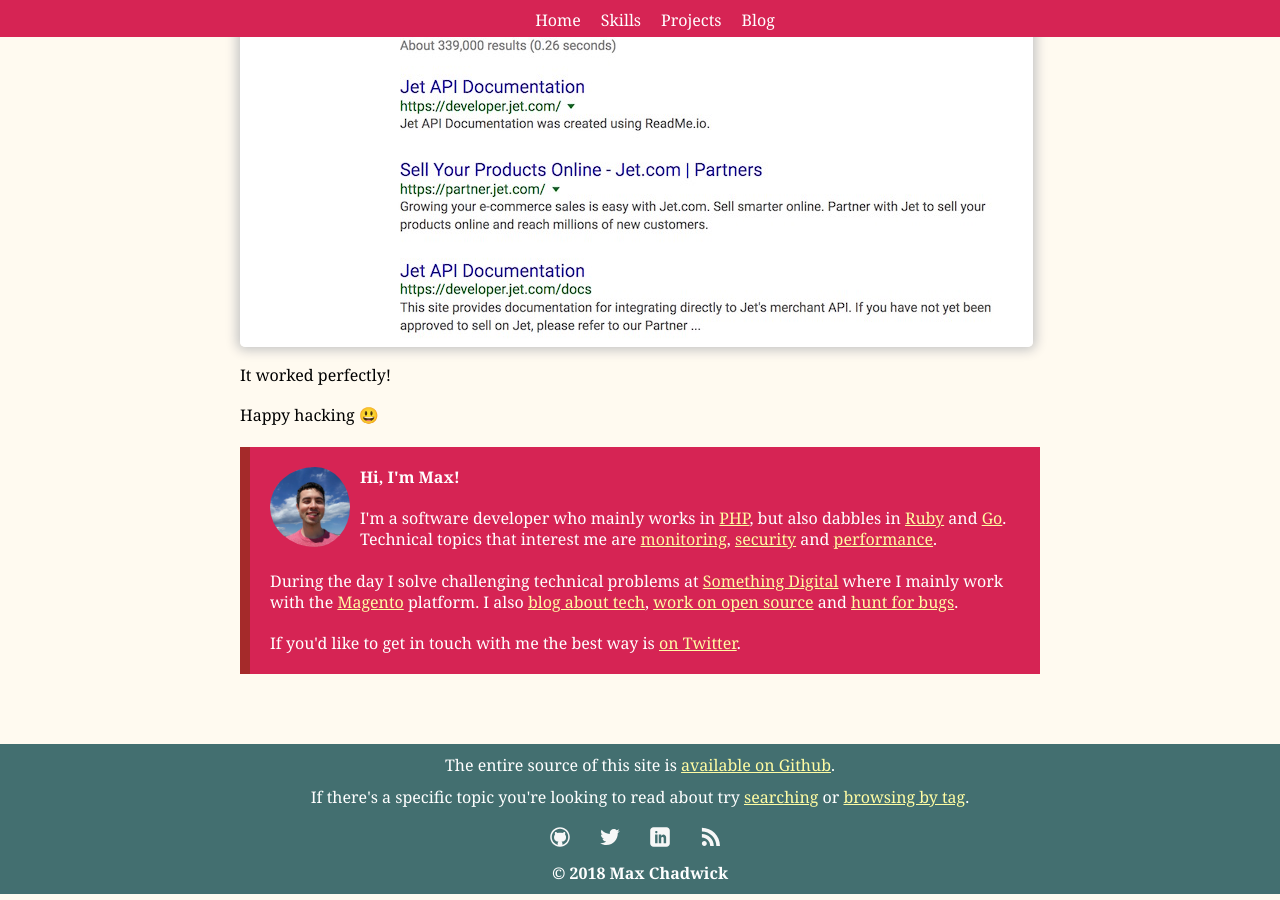
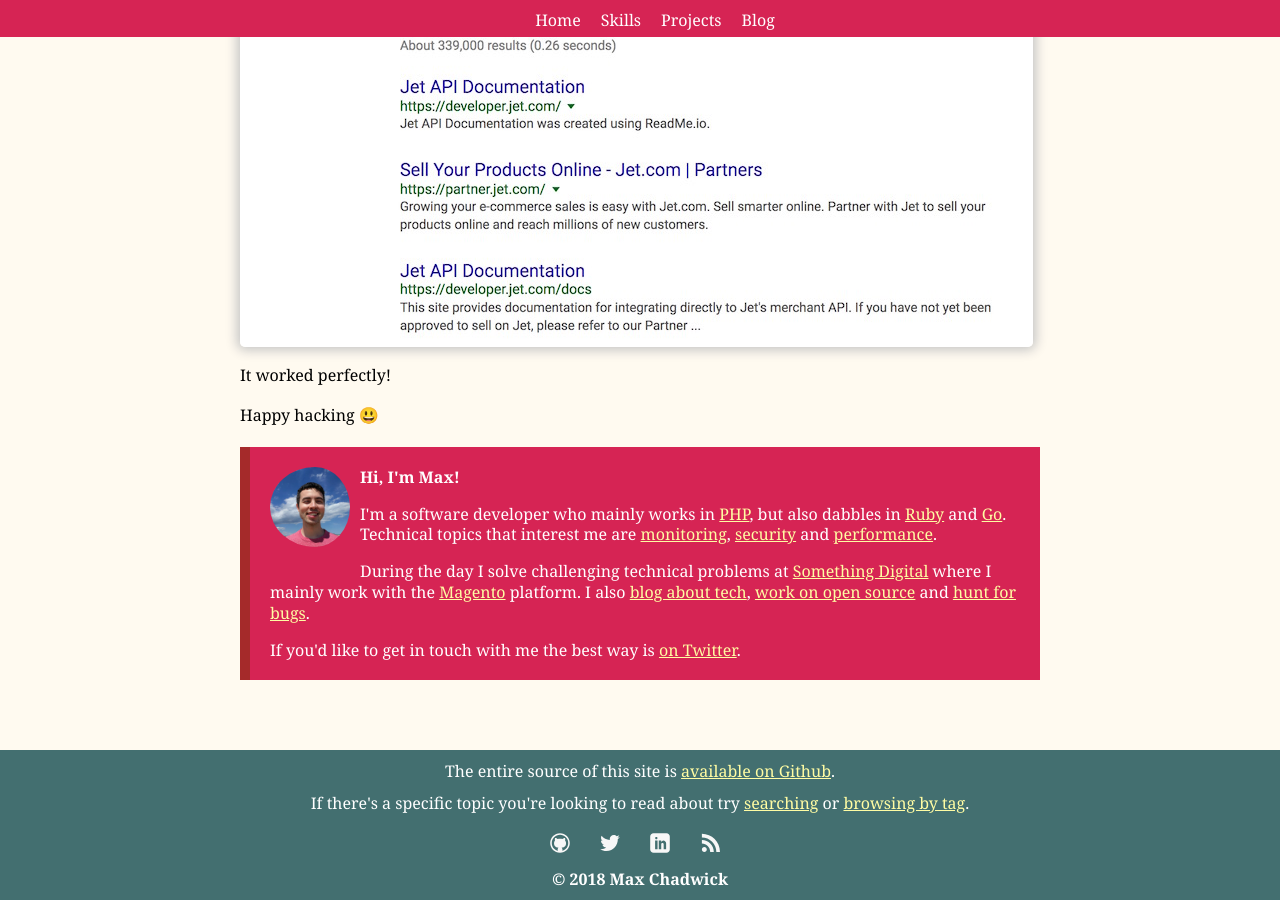
Before and after one commit to mpchadwick/mpchadwick.github.io, a Jekyll site: the page built from _posts/2017-08-30-google-subdomain-discovery-for-sites-using-naked-domain.md, in a window 1280 px wide and 900 px high, scrolled down 1376 px. Built offline with Jekyll 4.4.1, drawn with Linux system fonts in a browser that asks for light colours; emoji names are drawn with the system emoji font; comment, search, counter and statistics services are not loaded.

Commit message:
DRY up bio

```diff
--- a/_includes/bio.html
+++ b/_includes/bio.html
@@ -1,9 +1,14 @@
-<div class="tout">
-    <p>
-        <img class="tout__avatar" src="/img/me.jpg" alt="Max Chadwick"><strong>Hi, I'm Max!</strong><br><br>
-        I'm a software developer who mainly works in <a href="{{ site.baseurl }}/tags/#php">PHP</a>, but also dabbles in <a href="{{ site.baseurl }}/tags/#ruby">Ruby</a> and <a href="{{ site.baseurl }}/tags/#go">Go</a>. Technical topics that interest me are <a href="{{ site.baseurl }}/tags/#monitoring">monitoring</a>, <a href="{{ site.baseurl }}/tags/#security">security</a> and <a href="{{ site.baseurl }}/tags/#performance">performance</a>.<br><br>
-        During the day I solve challenging technical problems at <a href="https://www.somethingdigital.com/">Something Digital</a> where I mainly work with the <a href="{{ site.baseurl }}/tags/#magento">Magento</a> platform. I also <a href="{{ site.baseurl }}/blog">blog about tech</a>, <a href="https://github.com/mpchadwick">work on open source</a> and <a href="https://bugcrowd.com/mpchadwick">hunt for bugs</a>.<br><br>
-        If you'd like to get in touch with me the best way is <a href="https://twitter.com/maxpchadwick">on Twitter</a>.
-    </p>
-
-</div>
+{% if include.is_home %}
+	<h2 class="home-featured-content-section__header">
+{% else %}
+	<p><img class="tout__avatar" src="/img/me.jpg" alt="Max Chadwick"><strong>
+{%endif%}
+	Hi, I'm Max!
+{% if include.is_home %}
+	</h2>
+{% else %}
+	</strong></p>
+{%endif%}
+<p>I'm a software developer who mainly works in <a href="{{ site.baseurl }}/tags/#php">PHP</a>, but also dabbles in <a href="{{ site.baseurl }}/tags/#ruby">Ruby</a> and <a href="{{ site.baseurl }}/tags/#go">Go</a>. Technical topics that interest me are <a href="{{ site.baseurl }}/tags/#monitoring">monitoring</a>, <a href="{{ site.baseurl }}/tags/#security">security</a> and <a href="{{ site.baseurl }}/tags/#performance">performance</a>.</p>
+<p>During the day I solve challenging technical problems at <a href="https://www.somethingdigital.com/">Something Digital</a> where I mainly work with the <a href="{{ site.baseurl }}/tags/#magento">Magento</a> platform. I also <a href="{{ site.baseurl }}/blog">blog about tech</a>, <a href="https://github.com/mpchadwick">work on open source</a> and <a href="https://bugcrowd.com/mpchadwick">hunt for bugs</a>.</p>
+<p>If you'd like to get in touch with me the best way is <a href="https://twitter.com/maxpchadwick">on Twitter</a>.</p>
--- a/_layouts/blog-single.html
+++ b/_layouts/blog-single.html
@@ -21,7 +21,9 @@ layout: page
 </div>
 {% endif %}
 {{ content }}
+<div class="tout">
 {% include bio.html %}
+</div>
 <div id="disqus_thread"></div>
 <script>
 /**
--- a/index.html
+++ b/index.html
@@ -15,10 +15,7 @@ include-social: true
         </ul>
     </div>
     <div class="home-featured-content-section">
-        <h2 class="home-featured-content-section__header">Hi, I'm Max!</h2>
-        <p>I'm a software developer who mainly works in <a href="{{ site.baseurl }}/tags/#php">PHP</a>, but also dabbles in <a href="{{ site.baseurl }}/tags/#ruby">Ruby</a> and <a href="{{ site.baseurl }}/tags/#go">Go</a>. Technical topics that interest me are <a href="{{ site.baseurl }}/tags/#monitoring">monitoring</a>, <a href="{{ site.baseurl }}/tags/#security">security</a> and <a href="{{ site.baseurl }}/tags/#performance">performance</a>.</p>
-        <p>During the day I solve challenging technical problems at <a href="https://www.somethingdigital.com/">Something Digital</a> where I mainly work with the <a href="{{ site.baseurl }}/tags/#magento">Magento</a> platform. I also <a href="{{ site.baseurl }}/blog">blog about tech</a>, <a href="https://github.com/mpchadwick">work on open source</a> and <a href="https://bugcrowd.com/mpchadwick">hunt for bugs</a>.</p>
-        <p>If you'd like to get in touch with me the best way is <a href="https://twitter.com/maxpchadwick">on Twitter</a>.</p>
+        {% include bio.html is_home="true" %}
     </div>
     <div class="home-featured-content-section home-featured-content-section--blog">
         <h2 class="home-featured-content-section__header">Things I've Written</h2>
```
